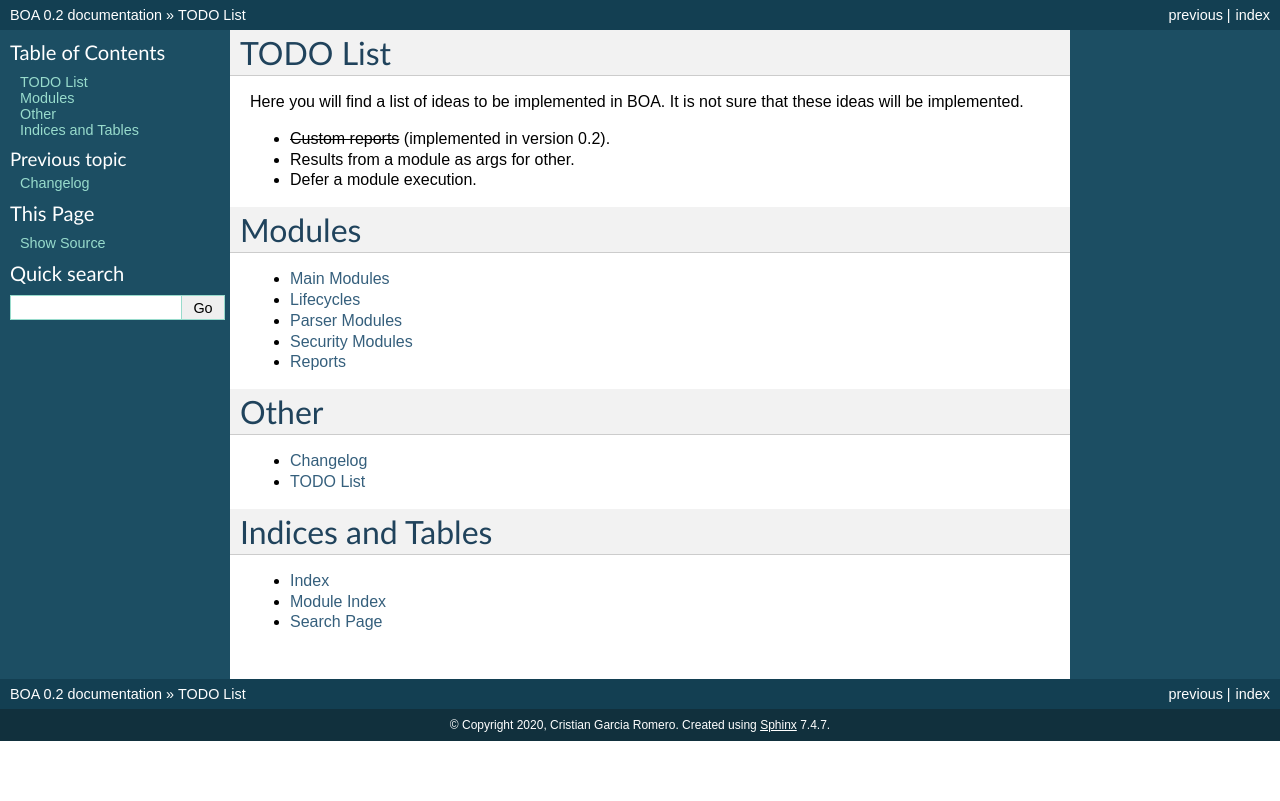
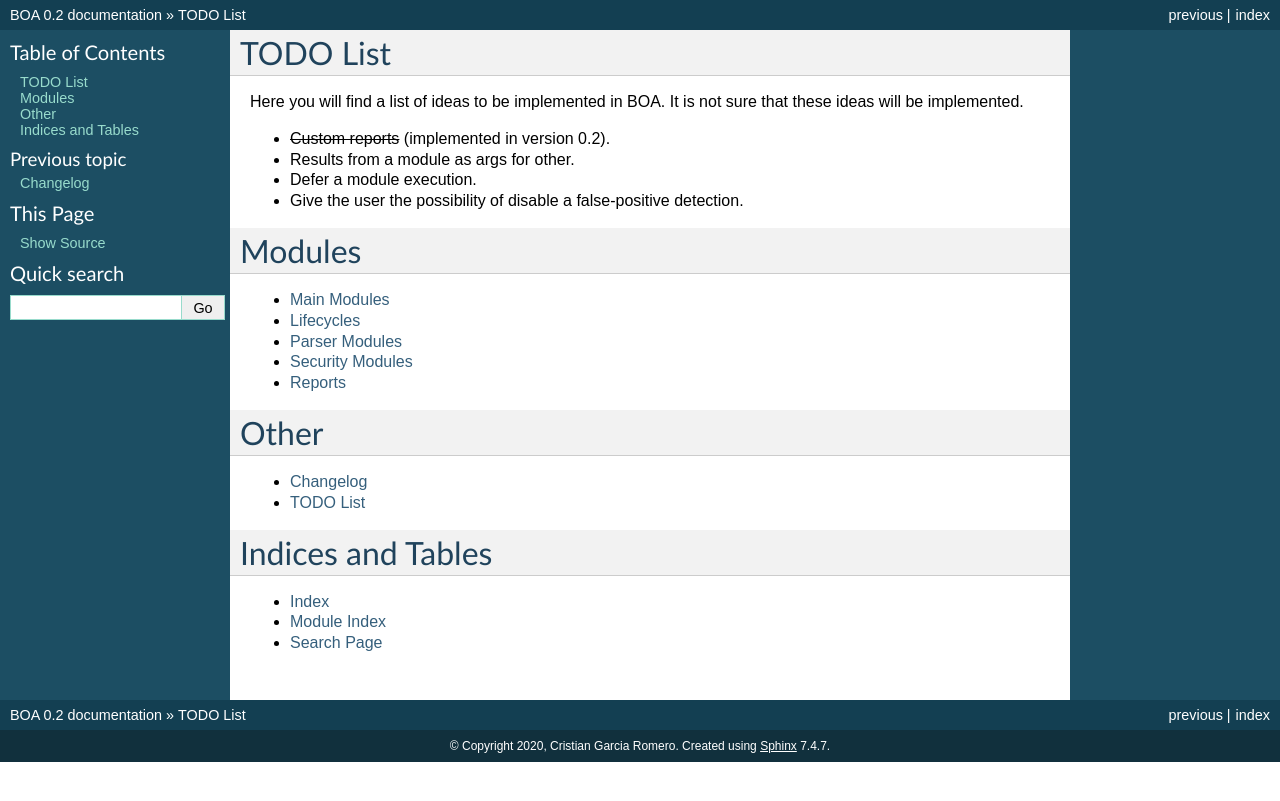
Before and after one commit to cgr71ii/BOA, a Sphinx documentation site: the page built from boa/docs/source/todo.rst, in a window 1280 px wide. Shown: the top 801 px of the page. Built offline with Sphinx 7.4.7, drawn with Linux system fonts in a browser that asks for light colours.

Commit message:
[UPD] Documentation.

```diff
--- a/boa/docs/source/todo.rst
+++ b/boa/docs/source/todo.rst
@@ -15,5 +15,6 @@ It is not sure that these ideas will be implemented.
 * :strike:`Custom reports` (implemented in version 0.2).
 * Results from a module as args for other.
 * Defer a module execution.
+* Give the user the possibility of disable a false-positive detection.
 
 .. include:: footer.rst
```
